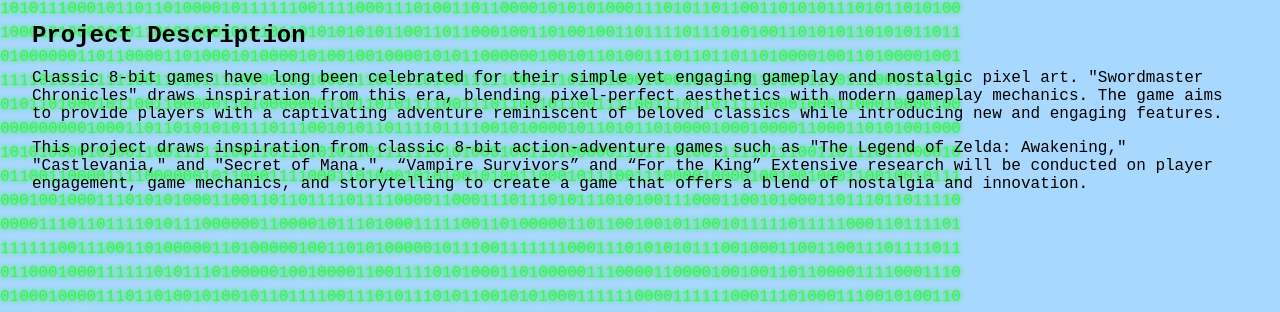
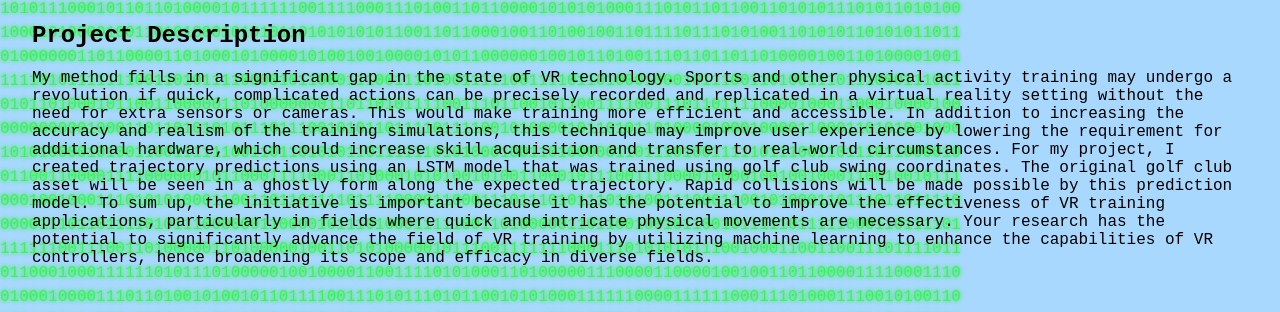
Before and after one commit to Sharma-pratham/VRARWebsite, a plain HTML site: page index.html in a window 1280 px wide. Shown: the part 435-747 px from the top of the page. Drawn offline with Linux system fonts and the light colour scheme; files whose address does not match are found by name.

Commit message:
Update index.html

```diff
--- a/index.html
+++ b/index.html
@@ -31,8 +31,10 @@
 
     <section id="description">
         <h2>Project Description</h2>
-        <p>Classic 8-bit games have long been celebrated for their simple yet engaging gameplay and nostalgic pixel art. "Swordmaster Chronicles" draws inspiration from this era, blending pixel-perfect aesthetics with modern gameplay mechanics. The game aims to provide players with a captivating adventure reminiscent of beloved classics while introducing new and engaging features.</p>
-        <p>This project draws inspiration from classic 8-bit action-adventure games such as "The Legend of Zelda: Awakening," "Castlevania," and "Secret of Mana.", “Vampire Survivors” and “For the King” Extensive research will be conducted on player engagement, game mechanics, and storytelling to create a game that offers a blend of nostalgia and innovation.</p>
+        <p>My method fills in a significant gap in the state of VR technology. Sports and other physical activity training may undergo a revolution if quick, complicated actions can be precisely recorded and replicated in a virtual reality setting without the need for extra sensors or cameras. This would make training more efficient and accessible. In addition to increasing the accuracy and realism of the training simulations, this technique may improve user experience by lowering the requirement for additional hardware, which could increase skill acquisition and transfer to real-world circumstances.
+For my project, I created trajectory predictions using an LSTM model that was trained using golf club swing coordinates. The original golf club asset will be seen in a ghostly form along the expected trajectory. Rapid collisions will be made possible by this prediction model.
+To sum up, the initiative is important because it has the potential to improve the effectiveness of VR training applications, particularly in fields where quick and intricate physical movements are necessary. Your research has the potential to significantly advance the field of VR training by utilizing machine learning to enhance the capabilities of VR controllers, hence broadening its scope and efficacy in diverse fields.
+        </p>
     </section>
 
     <section id="image-grid">
```
